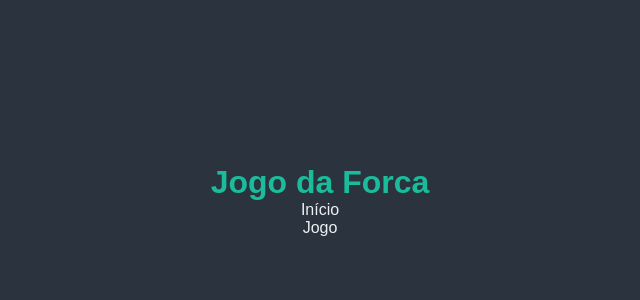
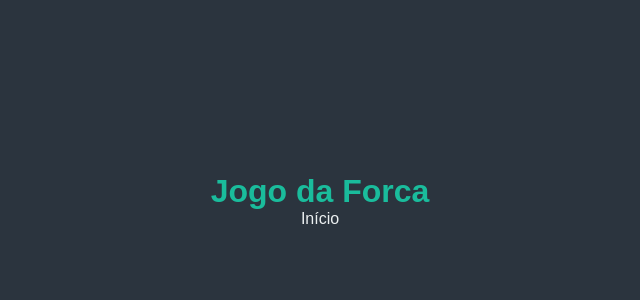
Before and after one commit to rafaelpianaro/vue-jogo-forca, a Vue app: page / in a window 1280 px wide. Shown: the top 300 px of the page, without its empty margins (320-960 px from the left). Built offline with nearby package versions, Linux system fonts and the light colour scheme.

Commit message:
*usando vue para mostrar section

```diff
--- a/src/App.vue
+++ b/src/App.vue
@@ -1,10 +1,10 @@
 <template>
   <div id="app">
     <h1>Jogo da Forca</h1>
-    <section id="inicio">
+    <section v-if="tela === 'inicio'" id="inicio">
       Início
     </section>
-    <section id="jogo">
+    <section v-if="tela === 'jogo'" id="jogo">
       Jogo
     </section>
   </div>
@@ -15,6 +15,11 @@ import './css/global.css'
 
 export default {
   name: 'App',
+  data() {
+    return {
+      tela: 'inicio'
+    }
+  },
   components: {
 
   }
```
